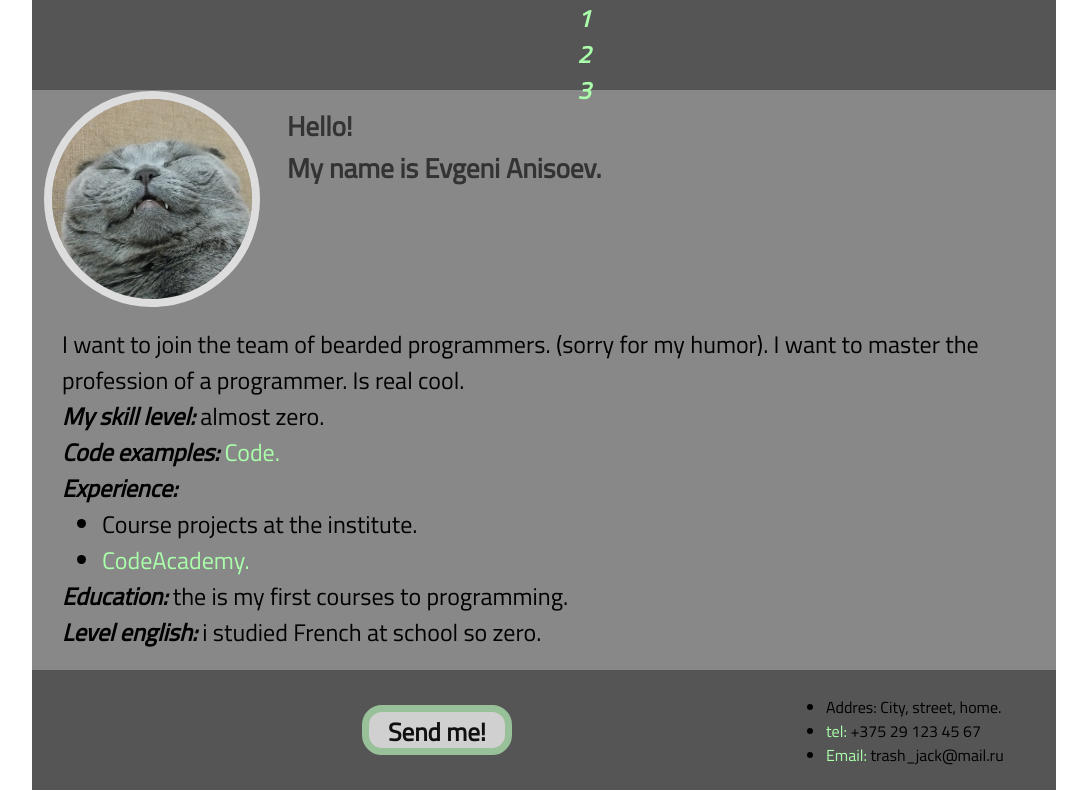
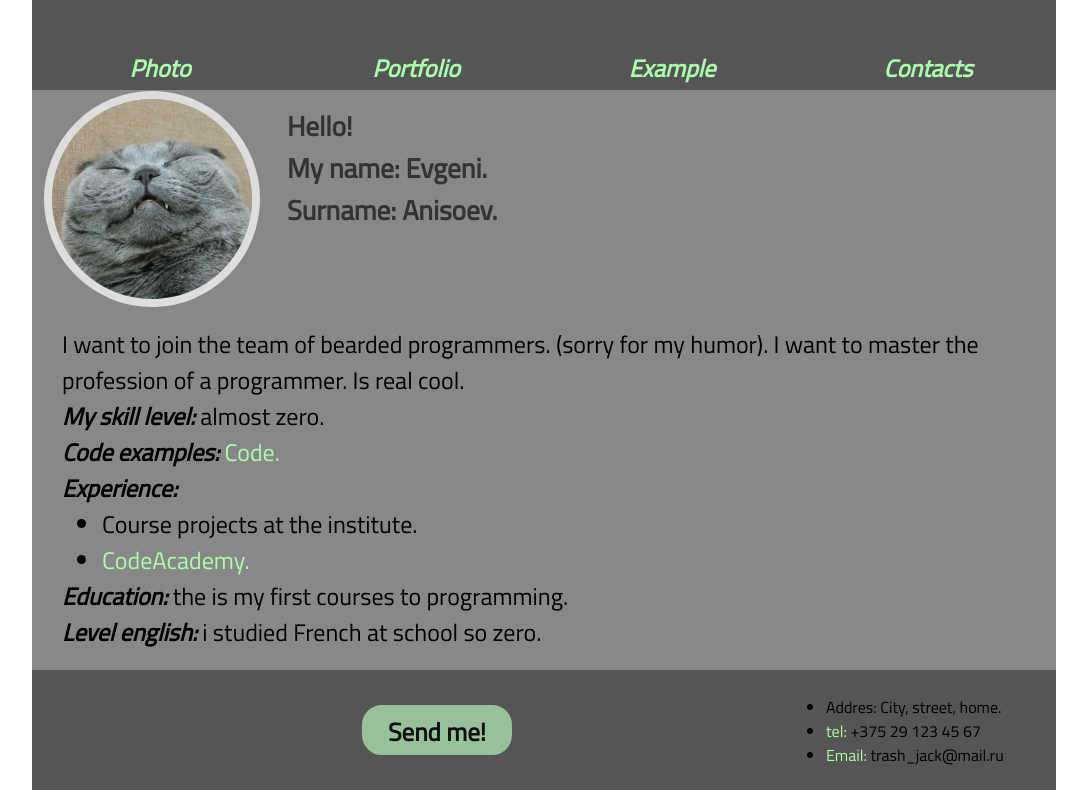
Before and after one commit to nupaT/rsschool-2019Q1-cv, a plain HTML site: page index.html in a window 1280 px wide. Shown: the top 800 px of the page, without its empty margins (96-1183 px from the left). Drawn offline with Linux system fonts and the light colour scheme.

Commit message:
add: contacts. final version

```diff
--- a/index.html
+++ b/index.html
@@ -12,27 +12,29 @@
     <h1 class="hidden-text">Resume Evgeni Anisoev</h1>
     <nav>
       <div>
-       <ul>
-          <li class="navi"><a href="">1</a></li>
-          <li class="navi"><a href="">2</a></li>
-          <li class="navi"><a href="">3</a></li>
+       <ul class="wrapper-nav">
+          <li class="navi"><a href="#Photo">Photo</a></li>
+          <li class="navi"><a href="#Portfolio">Portfolio</a></li>
+          <li class="navi"><a href="#Example">Example</a></li>
+          <li class="navi"><a href="#Contacts">Contacts</a></li>
         </ul>
       </div>
     </nav>
   </header>
   <main>
     <div class="wrapper">
-        <div class="square"><img src="image/foto1.png" alt="My foto"></div>
+        <div class="square"><a name="Photo"></a> <img src="image/foto1.png" alt="My foto"></div>
         <div class="my-name">Hello!
-          <br> My name is Evgeni Anisoev.
+          <br> My name: Evgeni.
+          <br> Surname: Anisoev.
         </div>
     </div>
-    <div class="portfolio">I want to join the team of bearded programmers. (sorry for my humor).
+    <div class="portfolio"><a name="Portfolio"></a> I want to join the team of bearded programmers. (sorry for my humor).
       I want to master the profession of a programmer. Is real cool.
       <br>
       <em><b>My skill level:</b></em> almost zero.
       <br>
-      <em><b>Code examples:</b></em> <a href="https://github.com/nupaT/warmup" title="Get in">Code.</a>
+      <em><b>Code examples:</b></em> <a href="https://github.com/nupaT/warmup" title="Get in" name="Example">Code.</a>
       <br>
        <em><b>Experience:</b></em>
           <ul>
@@ -47,13 +49,13 @@
   </main>
   <footer>
       <div class="form">
-        <input type="submit" value="Send me!" title="Send to E-mail" >
+        <a href="mailto: trash_jack@mail.ru" name="Contacts"><input type="submit" value="Send me!" title="Send to E-mail"></a>
       </div>
       <div class="contact">
         <ul>
           <li>Addres: City, street, home.</li>
           <li><a href="tel: +375 29 123 45 67 ">tel:</a>  +375 29 123 45 67</li>
-          <li><a href="mailto: trash_jack@mail.ru" id="send-email">Email:</a> trash_jack@mail.ru</li>
+          <li><a href="mailto: trash_jack@mail.ru" >Email:</a> trash_jack@mail.ru</li>
         </ul>
       </div>
     </div>
--- a/style.css
+++ b/style.css
@@ -29,21 +29,21 @@ footer {
     grid-template-columns: 3fr 300px;
     height: 120px;
     background-color: #555;
+}
 
+.wrapper-nav {
+    display: grid;
+    grid-template-columns: repeat(4, 1fr);
+    padding-top: 50px;
+    padding-left: 0px;
 }
 
 .hidden-text {
     display: none;
 }
 
-/* nav > div > ul{
-    display: inline-block;
-} */
-
 nav ul > li {
-
     text-align: center;
-    font-family: TitilliumWeb;
     font-style: italic;
     font-weight: bold;
     color: #555;
@@ -71,7 +71,7 @@ a {
     border-radius: 110px;
 }
 
-div > img {
+img {
     width: 400px;
     position: relative;
     bottom: 20px;
@@ -130,4 +130,14 @@ input {
     font-weight: bold;
     margin-top: 10px;
     margin-left: 300px;
+    background-color: #ada;
 }
+
+input:hover {
+    background-color: #5d5;
+}
+
+.navi {
+    width: 100%;
+    color: red;
+}
```
